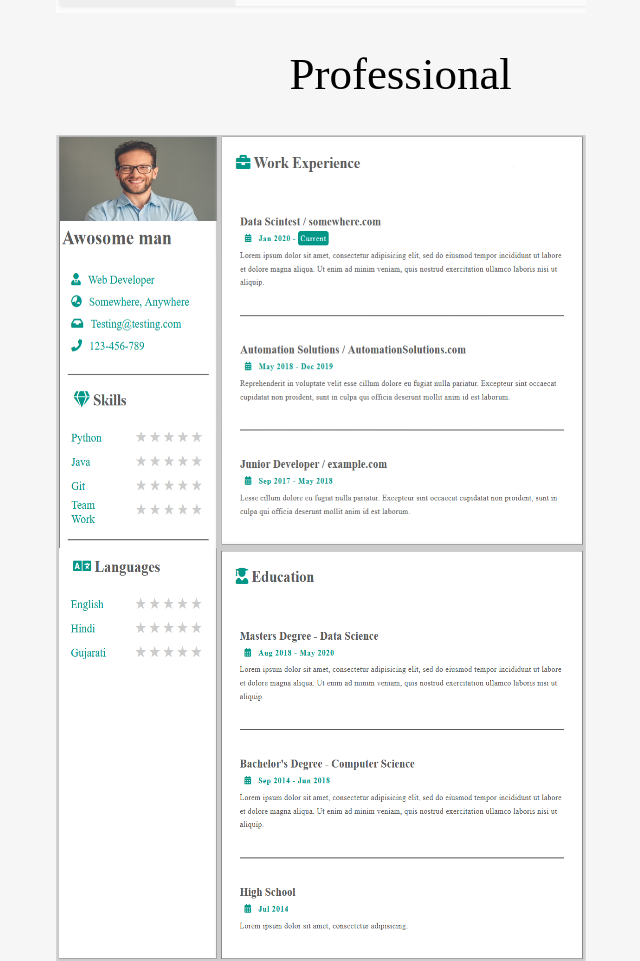
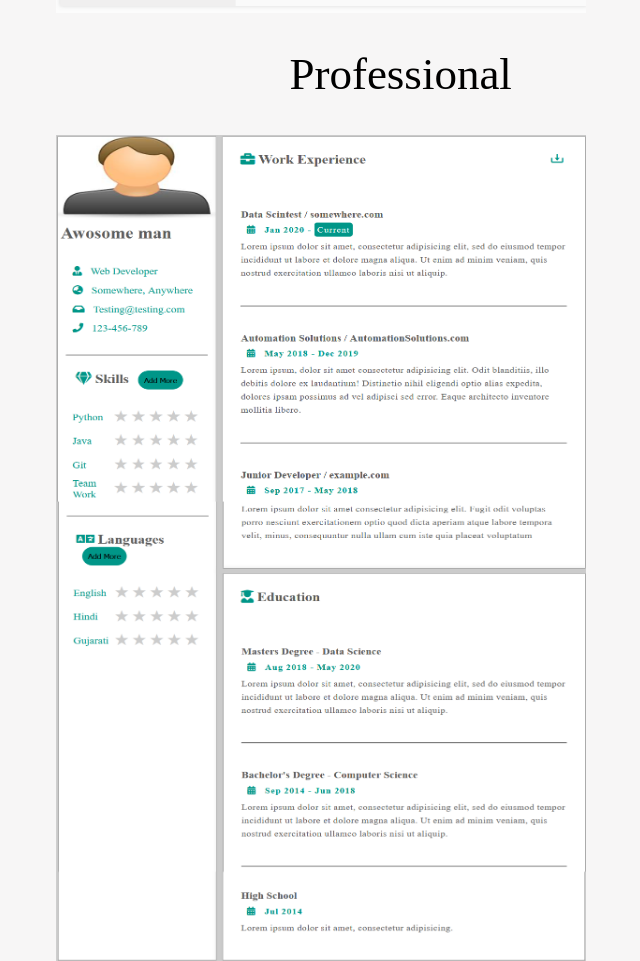
Before and after one commit to ShreyanshBhagat11/Resume-Builder, a plain HTML site: page index.html in a window 1280 px wide. Shown: the part 2200-3161 px from the top of the page, without its empty margins (319-959 px from the left). Drawn offline with Linux system fonts and the light colour scheme.

Commit message:
Update index.html

```diff
--- a/index.html
+++ b/index.html
@@ -31,7 +31,7 @@
         </div>
         <div>
             <p class="Label">Professional</p>
-            <a href="Design2/index.html"><img class="img-size" src="images/Design2.png" alt="Formate2"></a>
+            <a href="Design2/index.html"><img class="img-size" src="images/updateDesign.png" alt="Formate2"></a>
         </div>
 
     </div>
```
